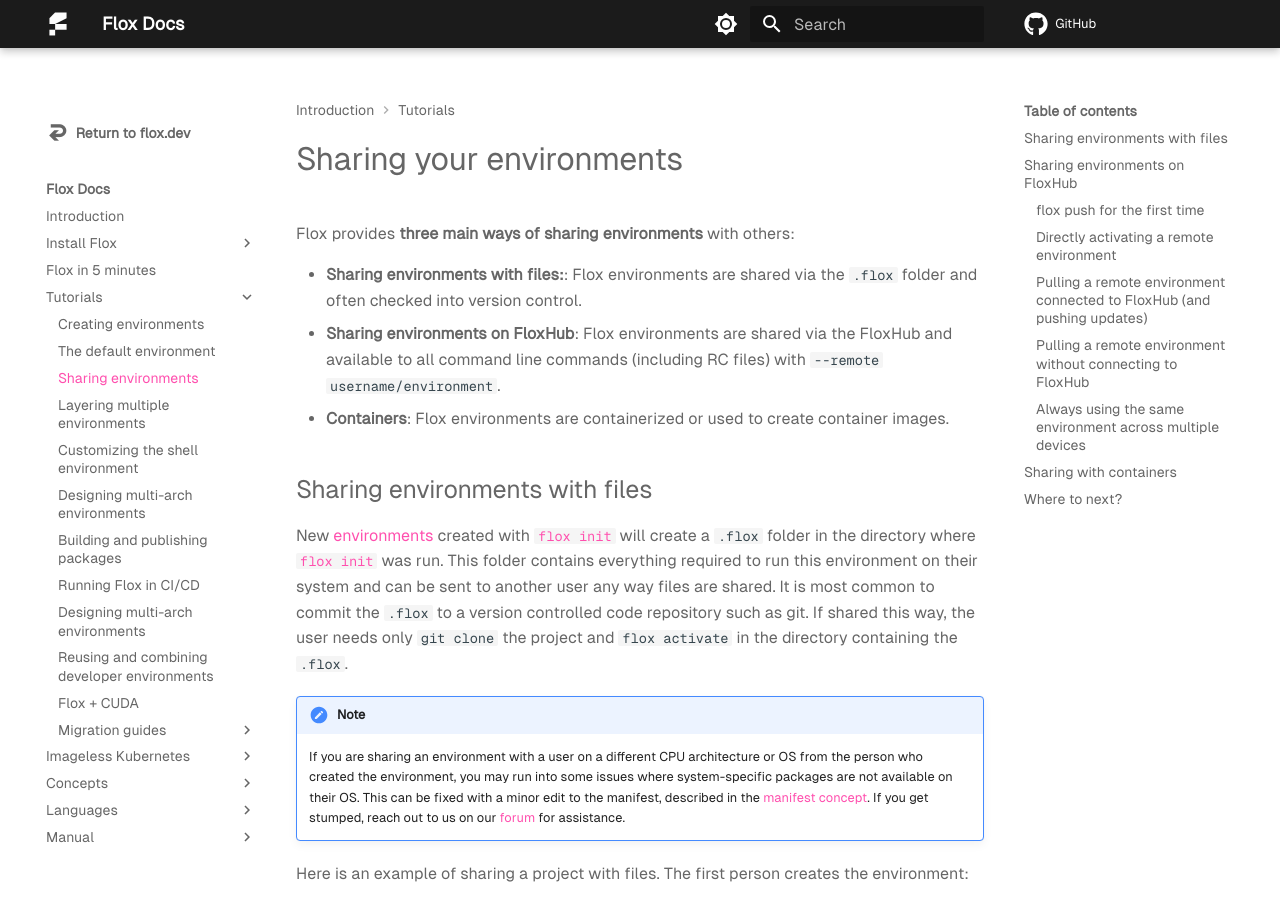
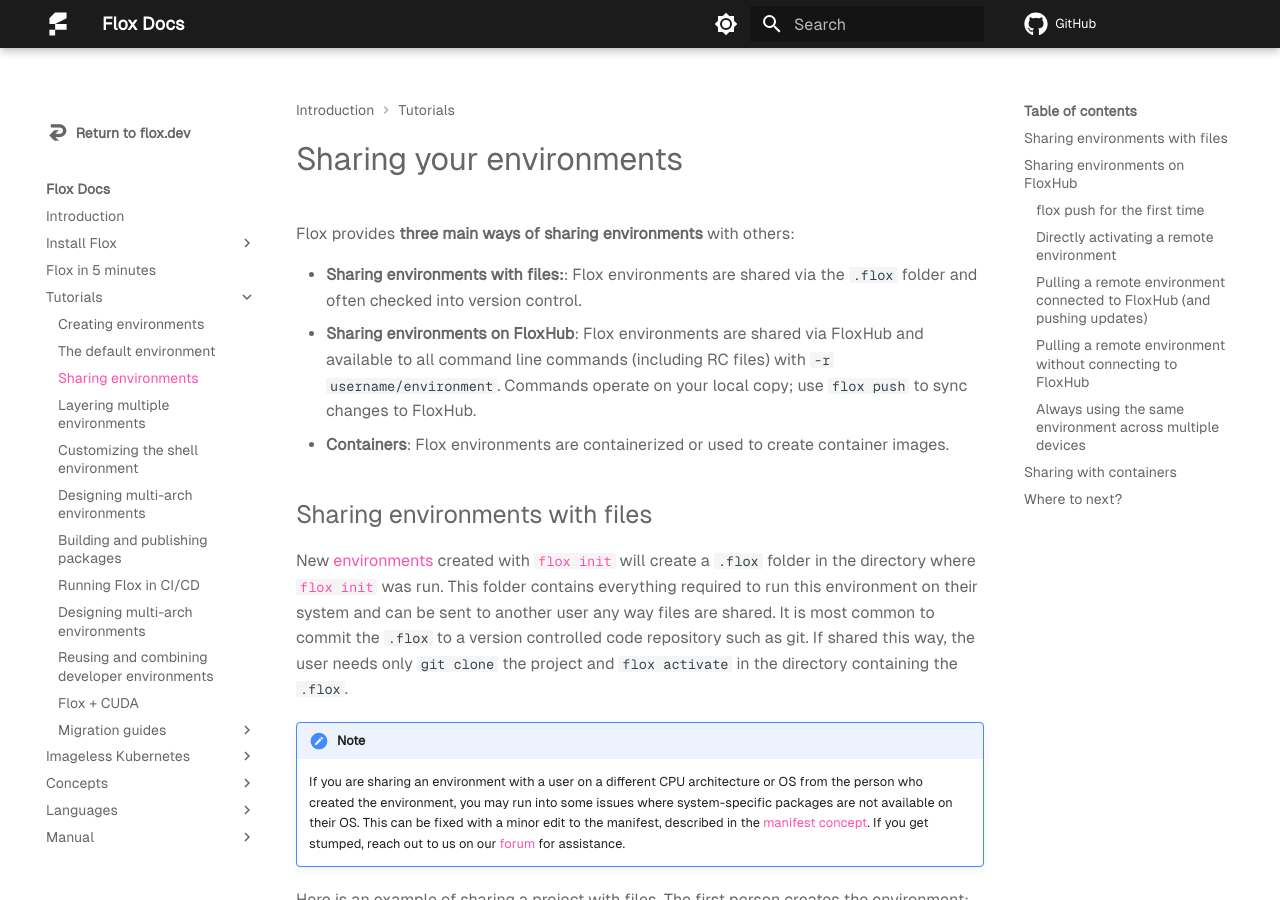
Before and after one commit to flox/floxdocs, an MkDocs documentation site: the page built from docs/tutorials/sharing-environments.md, in a window 1280 px wide and 900 px high. Built offline with MkDocs 1.6.1 and Material for MkDocs 9.7.7, drawn with Linux system fonts in a browser that asks for light colours; plug-ins that fetch from the network failed and are left out; comment, search, counter and statistics services are not loaded.

Commit message:
docs: clarify -r operations work on local copy

```diff
--- a/docs/tutorials/sharing-environments.md
+++ b/docs/tutorials/sharing-environments.md
@@ -8,7 +8,7 @@
 Flox provides **three main ways of sharing environments** with others:
 
 - **Sharing environments with files:**: Flox environments are shared via the `.flox` folder and often checked into version control.
-- **Sharing environments on FloxHub**: Flox environments are shared via the FloxHub and available to all command line commands (including RC files) with `--remote username/environment`.
+- **Sharing environments on FloxHub**: Flox environments are shared via FloxHub and available to all command line commands (including RC files) with `-r username/environment`. Commands operate on your local copy; use `flox push` to sync changes to FloxHub.
 - **Containers**: Flox environments are containerized or used to create container images.
 
 ## Sharing environments with files
```
